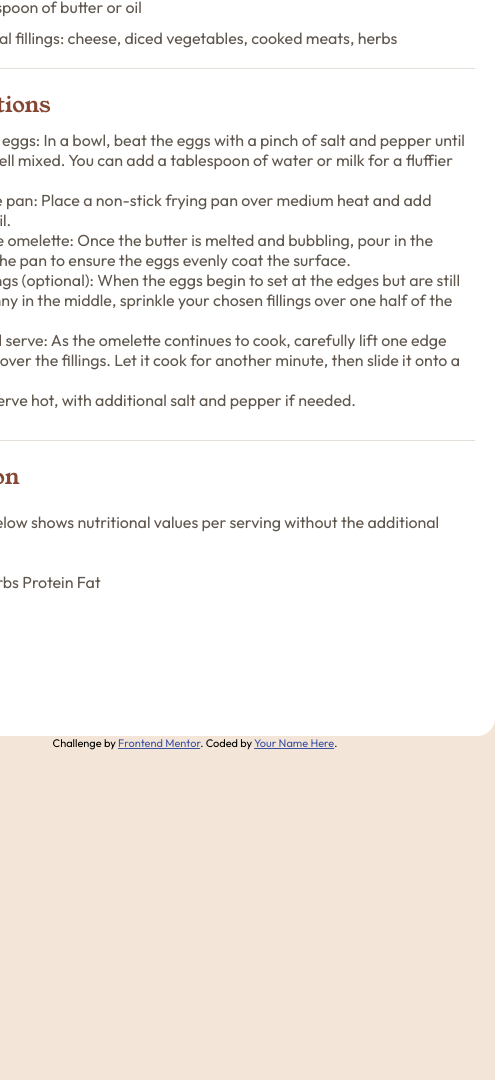
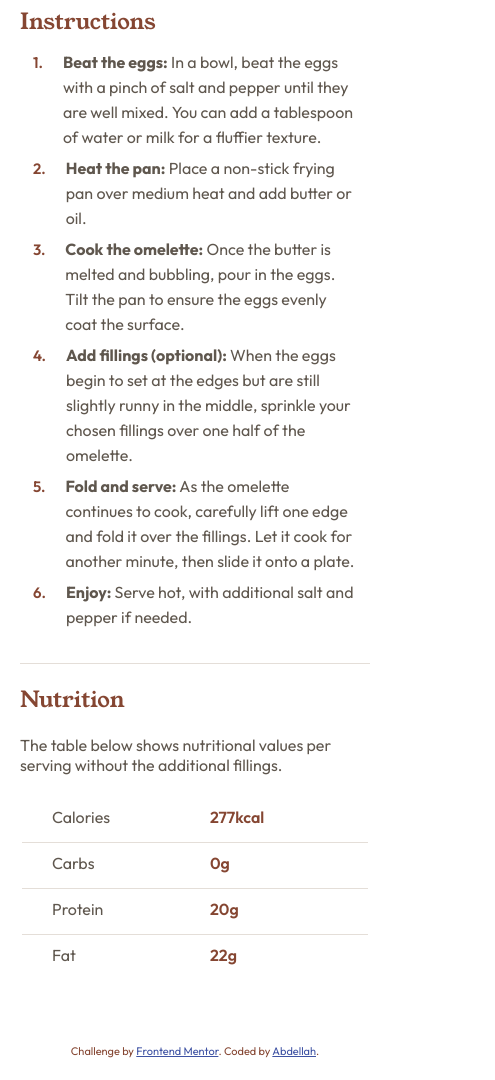
Before and after one commit to Abdellahmaarifa/frontendmentor, a plain HTML site: page challenges/recipe-page-main/index.html in a window 390 px wide. Shown: the part 815-1895 px from the top of the page, 495 px wide, since content can reach past the window. Before the commit the page ends 1565 px from the top, so only its background shows below. Drawn offline with Linux system fonts and the light colour scheme.

Commit message:
fix(challenge/recipe-page): add mobile responsive style

```diff
--- a/challenges/recipe-page-main/index.html
+++ b/challenges/recipe-page-main/index.html
@@ -36,8 +36,8 @@
 <body>
   <main role="main">
     <div class="recipe">
+      <img class="recipe__image" src="./assets/images/image-omelette.jpeg" alt="omelette">
       <div class="recipe__header">
-        <img class="recipe__header-image" src="./assets/images/image-omelette.jpeg" alt="omelette">
         <h2 class="recipe__heading">
           Simple Omelette Recipe
         </h2>
@@ -100,41 +100,57 @@
           <ul class="recipe__instructions-list">
             <li class="recipe__instructions-list-item">
 
+              <span>
 
-              Beat the eggs: In a bowl, beat the eggs with a pinch of salt and pepper until they are well mixed.
-              You can add a tablespoon of water or milk for a fluffier texture.
+                <b>Beat the eggs:</b> In a bowl, beat the eggs with a pinch of salt and pepper until they are well
+                mixed.
+                You can add a tablespoon of water or milk for a fluffier texture.
+
+              </span>
+            </li>
+            <li class="recipe__instructions-list-item">
+              <span>
+
+                <b>Heat the pan:</b> Place a non-stick frying pan over medium heat and add butter or oil.
+              </span>
+            </li>
+            <li class="recipe__instructions-list-item">
+
+
+              <span>
+
+                <b>Cook the omelette:</b> Once the butter is melted and bubbling, pour in the eggs. Tilt the pan to
+                ensure
+                the eggs evenly coat the surface.
+              </span>
+
 
             </li>
             <li class="recipe__instructions-list-item">
 
-              Heat the pan: Place a non-stick frying pan over medium heat and add butter or oil.
-            </li>
-            <li class="recipe__instructions-list-item">
+              <span>
 
-
-
-              Cook the omelette: Once the butter is melted and bubbling, pour in the eggs. Tilt the pan to ensure
-              the eggs evenly coat the surface.
+                <b>Add fillings (optional):</b> When the eggs begin to set at the edges but are still slightly runny in
+                the
+                middle, sprinkle your chosen fillings over one half of the omelette.
+              </span>
 
             </li>
             <li class="recipe__instructions-list-item">
 
+              <span>
 
-              Add fillings (optional): When the eggs begin to set at the edges but are still slightly runny in the
-              middle, sprinkle your chosen fillings over one half of the omelette.
+                <b>Fold and serve:</b> As the omelette continues to cook, carefully lift one edge and fold it over the
+                fillings. Let it cook for another minute, then slide it onto a plate.
+
+              </span>
 
             </li>
             <li class="recipe__instructions-list-item">
+              <span>
 
-
-
-              Fold and serve: As the omelette continues to cook, carefully lift one edge and fold it over the
-              fillings. Let it cook for another minute, then slide it onto a plate.
-
-            </li>
-            <li class="recipe__instructions-list-item">
-
-              Enjoy: Serve hot, with additional salt and pepper if needed.
+                <b>Enjoy:</b> Serve hot, with additional salt and pepper if needed.
+              </span>
             </li>
           </ul>
         </div>
@@ -148,29 +164,29 @@
           <table class="recipe__nutrition-table">
             <tbody class="recipe__nutrition-table-body">
               <tr class="recipe__nutrition-table-row">
-                <th class="recipe__nutrition-table-heading"></th>
-                Calories
+                <th class="recipe__nutrition-table-heading">
+                  Calories</th>
                 <td class="recipe__nutrition-table-cell">
                   277kcal
                 </td>
               </tr>
               <tr class="recipe__nutrition-table-row">
-                <th class="recipe__nutrition-table-heading"></th>
-                Carbs
+                <th class="recipe__nutrition-table-heading">
+                  Carbs</th>
                 <td class="recipe__nutrition-table-cell">
                   0g
                 </td>
               </tr>
               <tr class="recipe__nutrition-table-row">
-                <th class="recipe__nutrition-table-heading"></th>
-                Protein
+                <th class="recipe__nutrition-table-heading">
+                  Protein</th>
                 <td class="recipe__nutrition-table-cell">
                   20g
                 </td>
               </tr>
               <tr class="recipe__nutrition-table-row">
-                <th class="recipe__nutrition-table-heading"></th>
-                Fat
+                <th class="recipe__nutrition-table-heading">
+                  Fat</th>
                 <td class="recipe__nutrition-table-cell">
                   22g
                 </td>
@@ -183,16 +199,9 @@
     </div>
   </main>
 
-
-
-
-
-
-
-
   <div class="attribution">
     Challenge by <a href="https://www.frontendmentor.io?ref=challenge" target="_blank">Frontend Mentor</a>.
-    Coded by <a href="#">Your Name Here</a>.
+    Coded by <a href="https:///abdellah.me">Abdellah</a>.
   </div>
 </body>
 
--- a/challenges/recipe-page-main/styles/index.css
+++ b/challenges/recipe-page-main/styles/index.css
@@ -27,7 +27,7 @@ body {
     align-items: center;
     flex-direction: column;
     min-height: 100vh;
-
+    padding: 100px 0;
 }
 
 .recipe {
@@ -36,6 +36,7 @@ body {
     background-color: var(--white);
 }
 
+
 .recipe__header {
     padding: 30px;
     display: flex;
@@ -43,10 +44,12 @@ body {
     gap: 20px;
 }
 
-.recipe__header-image {
-    border-radius: 10px;
+.recipe__image {
+    border-radius: 20px;
     width: 100%;
-
+    margin: 30px;
+    width:calc(100% - 60px);
+    background-color: rebeccapurple;
 }
 .recipe__heading {
     font-size: 25px;
@@ -99,7 +102,6 @@ body {
 }
 .recipe__body {
     padding: 20px;
-    /* background-color: red; */
     color: var(--wenge-brown);
 }
 .recipe__ingredients {
@@ -118,10 +120,11 @@ body {
 }
 .recipe__ingredients-list {
     list-style: none;
-
 }
 .recipe__ingredients-list-item {
     padding: 0;
+    /* display: flex;
+    align-items: center; */
 }
 .recipe__ingredients-list-item::before{
     content: ".";
@@ -147,6 +150,10 @@ padding: 20px 0;
 }
 .recipe__instructions-list-item {
     counter-increment: count;
+    display: flex;
+    gap: 20px;
+    line-height: 25px;
+    padding:3px
 }
 .recipe__instructions-list-item::before{
     content: counter(count) ".";
@@ -177,10 +184,43 @@ padding: 20px 0;
 }
 .recipe__nutrition-table-row {
     display: flex;
+    width: 100%;
+    padding: 10px 0 15px 30px;
+}
+.recipe__nutrition-table-row:not(:last-child) {
+    border-bottom: 1px solid var(--light-grey);
 }
 .recipe__nutrition-table-heading {
-
+    text-align: start;
+    width: 50%;
+    font-weight: 400;
 }
 .recipe__nutrition-table-cell {
+    width: 50%;
+    font-weight: 600;
+    color: var(--nutmeg);
+}
 
+.attribution {
+    margin: 22px 0;
+    color: var(--nutmeg);
 }
+@media only screen and (max-width: 800px) {
+    body {
+        padding: 0;
+        background-color: white;
+    }
+    .recipe {
+        width: 100%;
+        border-radius: 0;
+    }
+    .recipe__image {
+        border-radius: 0;
+        width: 100%;
+        margin: 0 0 20px 0;
+    }
+    .recipe__header {
+        padding: 0 20px ;
+        /* gap: 0; */
+    }
+}
```
